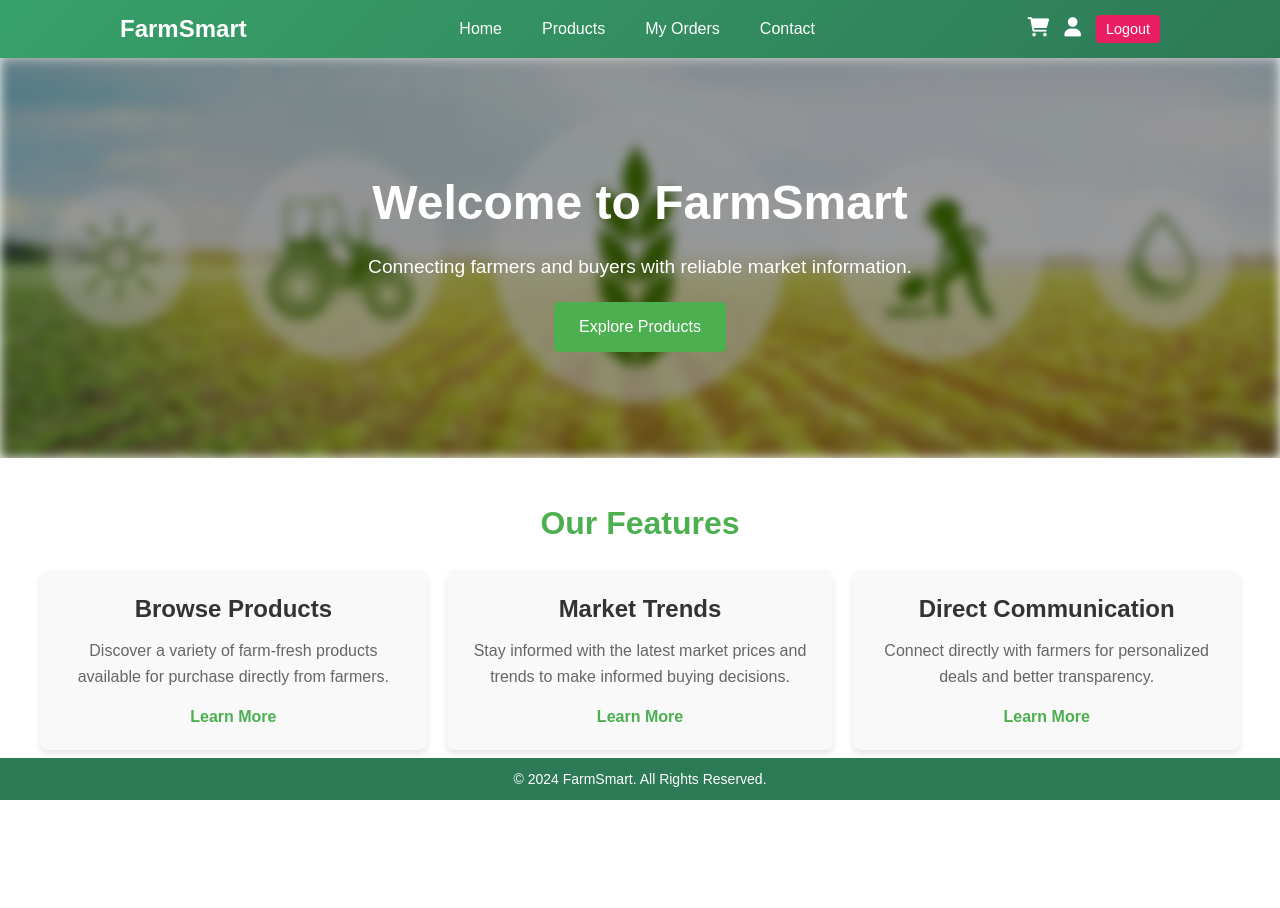
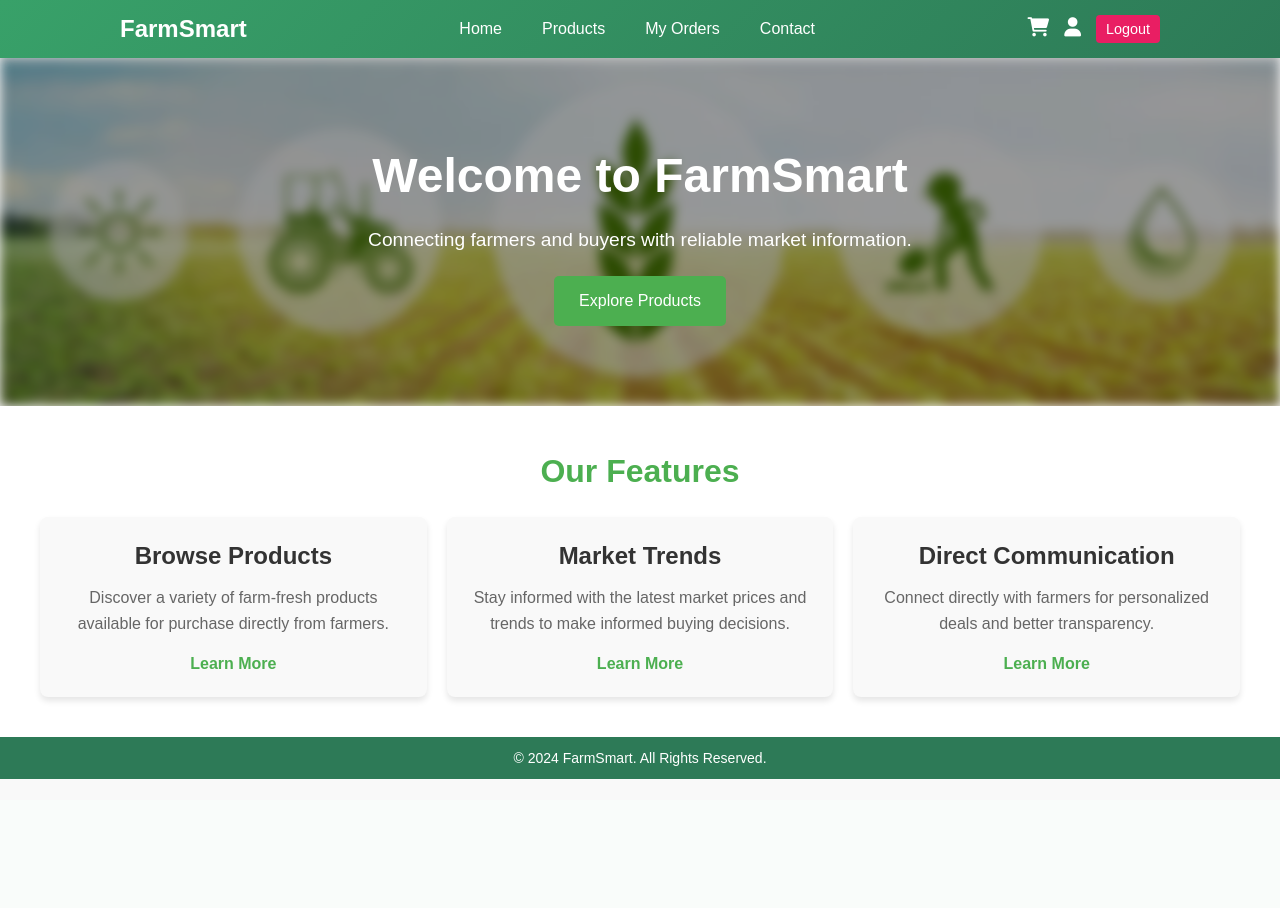
Before and after one commit to Taif6612/DBMS_Project, a PHP site: page / in a window 1280 px wide. After the commit the page ends 779 px from the top, so only its background shows below. Run offline with PHP 8.4, Linux system fonts and the light colour scheme.

Commit message:
fixed scroll issue

```diff
--- a/Market Information System/buyer/css/indexstyle.css
+++ b/Market Information System/buyer/css/indexstyle.css
@@ -10,7 +10,7 @@ body {
     line-height: 1.6;
     background-color: #f9f9f9;
     color: #333;
-    height: 100vh;
+    min-height: 100vh; /* Allow page height to grow with content */
 }
 
 /* NavBar Styles */
@@ -95,14 +95,13 @@ body {
 .hero {
     position: relative;
     text-align: center;
-    padding: 50px 20px;
+    padding: 80px 20px; /* Adjust padding for responsiveness */
     color: white;
-    height: 400px;
     display: flex;
     flex-direction: column;
     justify-content: center;
     align-items: center;
-    overflow: hidden; /* Ensure no overflow from pseudo-element */
+    overflow: hidden;
 }
 
 .hero::before {
@@ -167,11 +166,11 @@ body {
     }
 }
 
+/* Content Section */
 .content {
     padding: 40px 20px;
     text-align: center;
     background-color: #ffffff;
-    height: 450px;
 }
 
 .content h2 {
@@ -225,13 +224,11 @@ body {
     color: #3e8e41;
 }
 
+/* Footer */
 .footer {
     background: #2d7a57;
     color: white;
     text-align: center;
     padding: 10px 0;
     font-size: 14px;
-    position: fixed;
-    width: 100%;
-    bottom: 0;
 }
```
